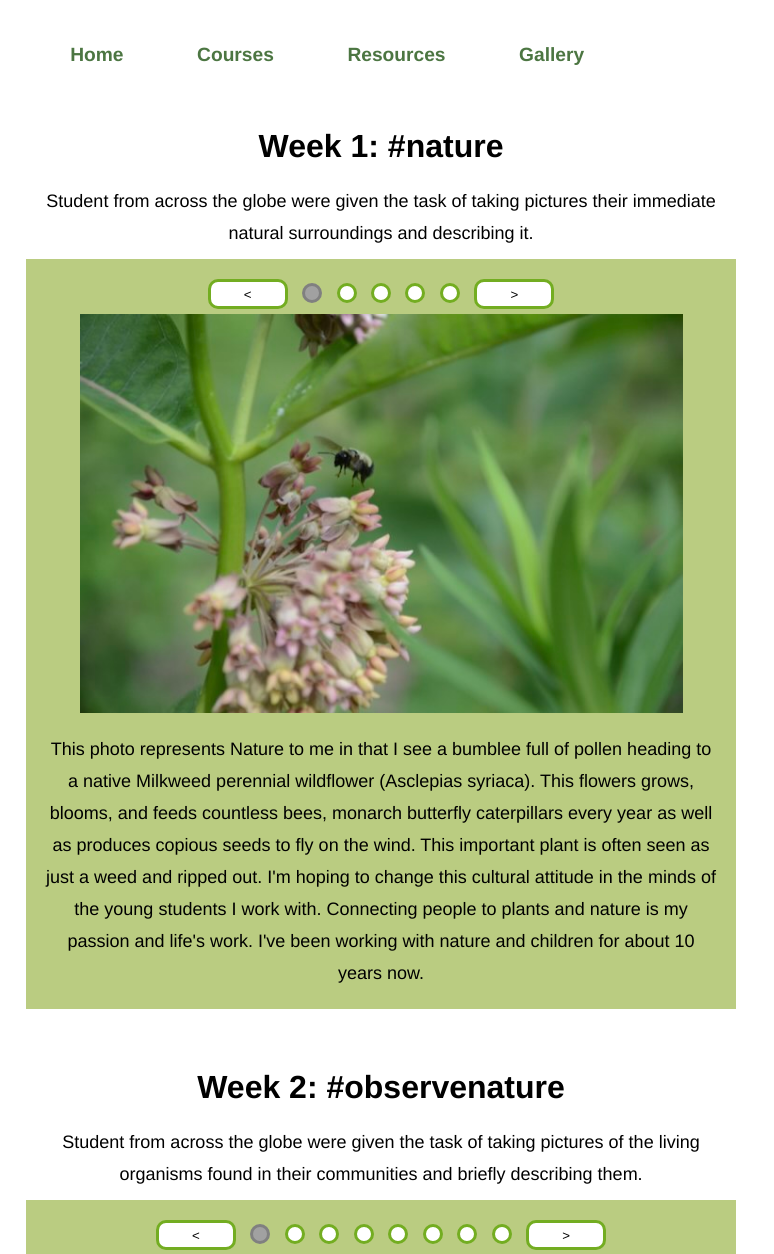
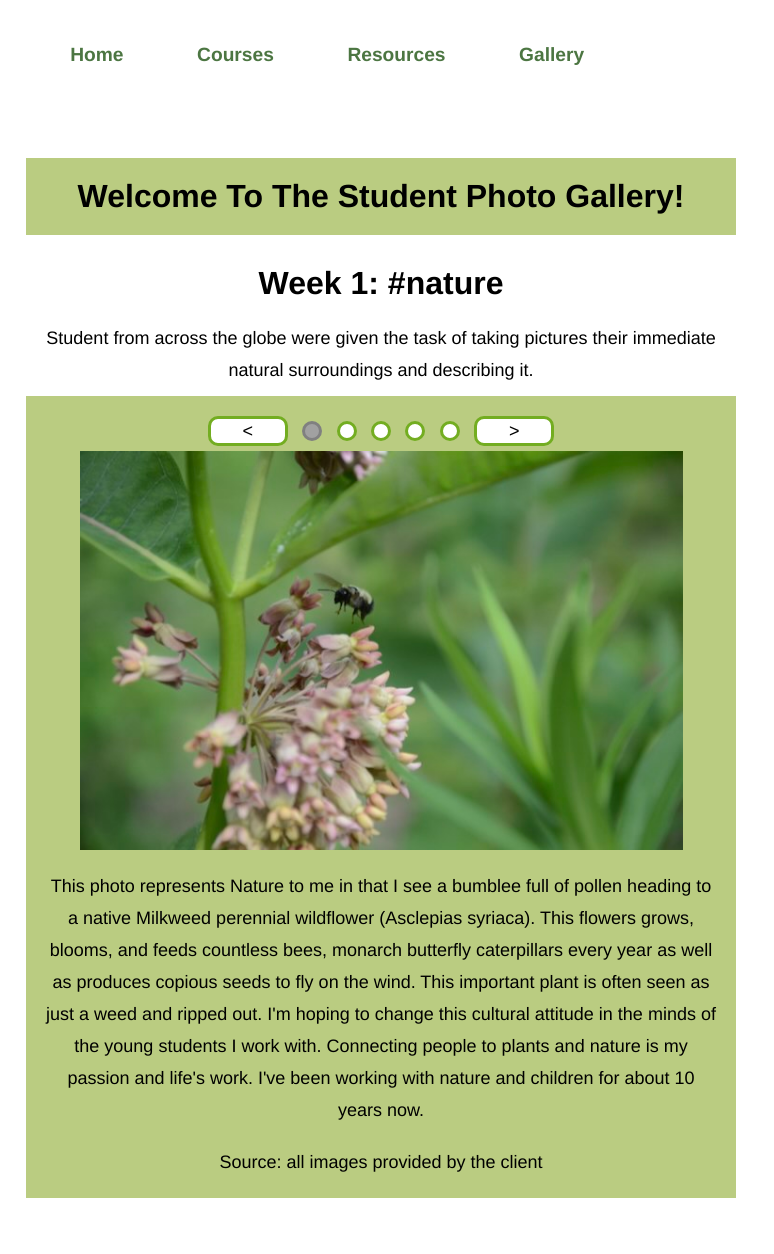
Before and after one commit to ecEthanCar/silver-deer, a plain HTML site: page gallery.html in a window 1280 px wide. Shown: the top 1254 px of the page, 259-1033 px from the left. Drawn offline with Linux system fonts and the light colour scheme.

Commit message:
Final touches on gallery stuff

```diff
--- a/gallery.html
+++ b/gallery.html
@@ -21,8 +21,9 @@
     </nav>
 </div>
 
+<main class="gallerymain">
 
-<main class="gallerymain">
+<h1 class="carouselheadtop">Welcome To The Student Photo Gallery!</h1>
 
 <!-- Week 1 carousel -->
 
@@ -82,6 +83,8 @@
     <p class="carouselparas">Birds represent much of what I love about nature - they are beautiful, active members of their ecosystems and are easy to see wherever you are.  They are excellent barometers of ecosystem health and biodiversity.  When I travel birds are THE organisms that give me a real feeling for a place.</p>
 
   </div>
+
+<p class="carouselparas">Source: all images provided by the client</p>
 
 </div>
 
@@ -170,6 +173,8 @@
 
   </div>
 
+<p class="carouselparas">Source: all images provided by the client</p>
+
 </div>
 
 
@@ -248,6 +253,8 @@
 
   </div>
 
+<p class="carouselparas">Source: all images provided by the client</p>
+
 </div>
 </main>
 
--- a/styles/site.css
+++ b/styles/site.css
@@ -575,6 +575,7 @@ h2.subtitle {
   border-style: solid;
   border-color: #73AD21;
   border-radius: 10px;
+  font-size: 18px;
 }
 
 .imgbutton {
@@ -620,8 +621,16 @@ h2.subtitle {
 
 .carouselhead {
   margin-top: 30px;
-  margin: 0px auto;
+  margin-bottom: 10px;
   text-align: center;
+}
+
+.carouselheadtop {
+  margin-top: 30px;
+  margin-bottom: 10px;
+  text-align: center;
+  background-color: #BACC81;
+  padding: 20px;
 }
 
 .carouselparas {
@@ -646,6 +655,7 @@ h2.subtitle {
   }
 
   .arrowbutton{
+    font-size: 20px;
     width: 150px;
     height: 40px;
   }
```
